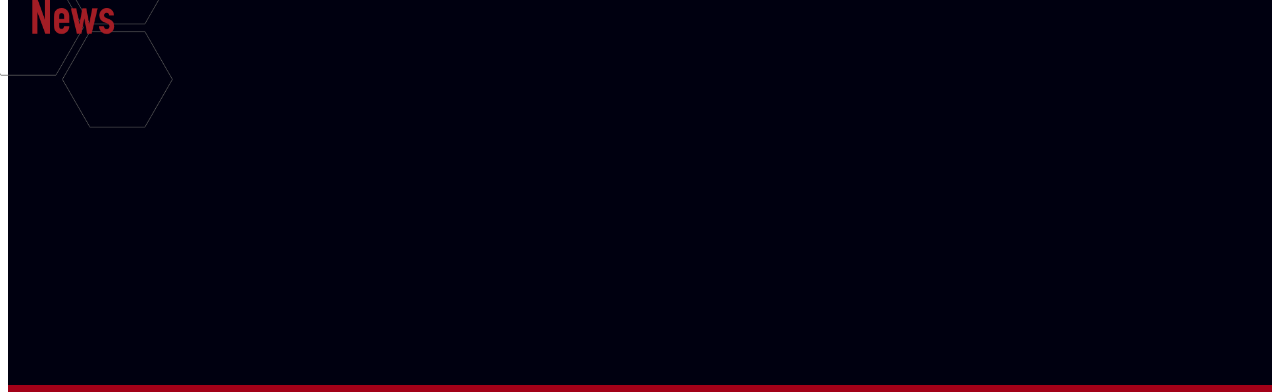
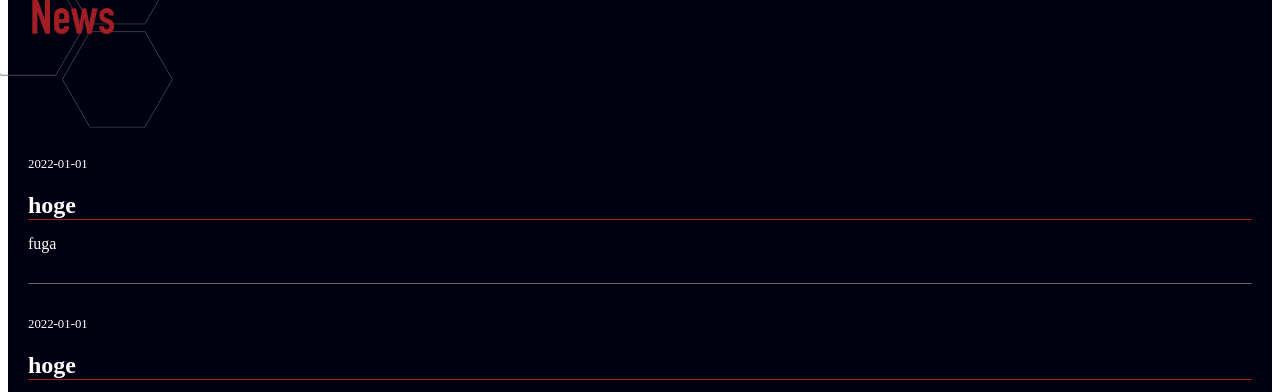
Before and after one commit to 8mo10dance/dannalc-hp-frontend, a Gatsby site: page /news in a window 1280 px wide. Shown: the part 74-466 px from the top of the page. Built offline with nearby package versions, Linux system fonts and the light colour scheme; Gatsby itself is replaced by a stand-in of ours.

Commit message:
(#3) News 一覧を作成する

```diff
--- a/src/pages/news.js
+++ b/src/pages/news.js
@@ -16,12 +16,54 @@ const NewsTitle = () => {
   );
 };
 
+const NewsList = ({ news }) => {
+  return (
+    <ul className="news_list">
+      {news.map((news) => (
+        <li key={news.id} className="news_list__item">
+          <NewsItem {...news} />
+        </li>
+      ))}
+    </ul>
+  );
+};
+
+const NewsItem = ({ title, publishedAt, content }) => {
+  return (
+    <div className="news-item">
+      <div className="news-item__info">
+        <span className="news-item__published-at">{publishedAt}</span>
+      </div>
+      <h2 className="news-item__title">{title}</h2>
+      <article className="news-item__article">{content}</article>
+    </div>
+  );
+};
+
 const NewsPage = () => {
+  const news = [
+    {
+      id: 1,
+      title: "hoge",
+      content: "fuga",
+      publishedAt: "2022-01-01",
+    },
+    {
+      id: 2,
+      title: "hoge",
+      content: "fuga",
+      publishedAt: "2022-01-01",
+    },
+  ];
+
   return (
     <Layout>
       <div className="news">
         <div className="news__title">
           <NewsTitle />
+        </div>
+        <div className="news__list">
+          <NewsList news={news} />
         </div>
       </div>
     </Layout>
--- a/src/scss/base.scss
+++ b/src/scss/base.scss
@@ -6,5 +6,7 @@
 @import "components/header";
 @import "components/footer";
 @import "components/news-title";
+@import "components/news-list";
+@import "components/news-item";
 
 @import "pages/news";
--- /dev/null
+++ b/src/scss/components/_news-item.scss
@@ -0,0 +1,17 @@
+.news-item {
+  padding-bottom: 30px;
+  border-bottom: 1px solid #666;
+
+  &__info {
+    margin-bottom: 15px;
+  }
+
+  &__published-at {
+    font-size: 0.8rem;
+  }
+
+  &__title {
+    border-bottom: 1px solid var(--color--primary);
+    margin-bottom: 15px;
+  }
+}
--- /dev/null
+++ b/src/scss/components/_news-list.scss
@@ -0,0 +1,8 @@
+.news_list {
+  list-style: none;
+  padding: 0;
+
+  &__item {
+    margin-bottom: 30px;
+  }
+}
--- a/src/scss/pages/_news.scss
+++ b/src/scss/pages/_news.scss
@@ -6,4 +6,8 @@
     top: -80px;
     left: -55px;
   }
+
+  &__list {
+    padding-top: 130px;
+  }
 }
```
